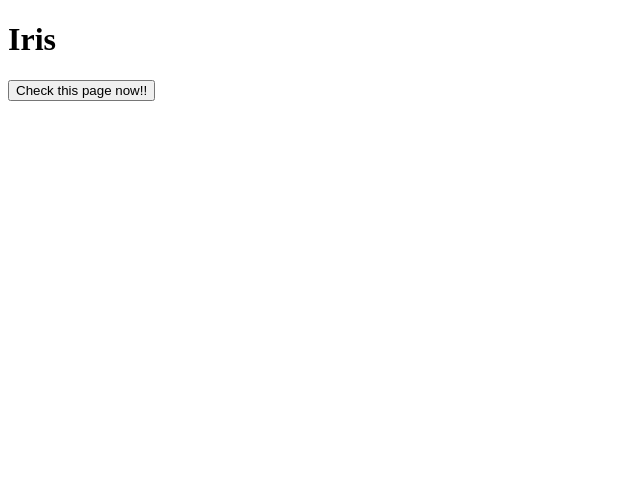
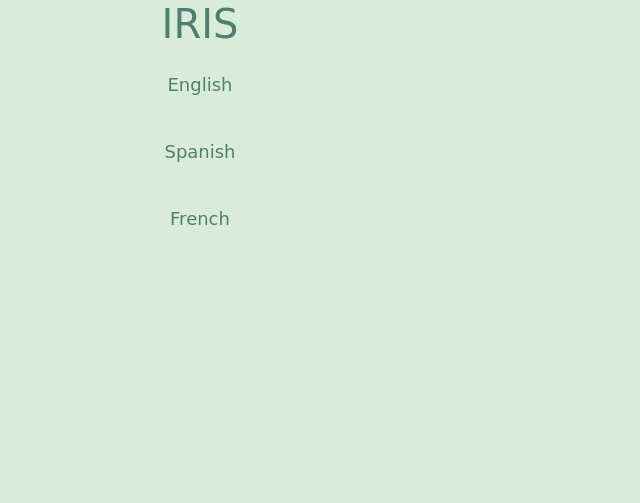
Before and after one commit to IanShaffer/Iris, a browser extension: page index.html in a window 1280 px wide. Shown: the whole page, without its empty margins (0-640 px from the left). Drawn offline with nearby package versions, Linux system fonts and the light colour scheme; a web font is replaced by a local one.

Commit message:
Auto stash before merge of "master" and "origin/master"

```diff
--- a/app.js
+++ b/app.js
@@ -1,11 +1,13 @@
+var languages = ['English', 'Spanish', 'French'];
 
-document.addEventListener('DOMContentLoaded', function () {
-    var checkPageButton = document.getElementById('checkPage');
-    checkPageButton.addEventListener('click', function () {
-        alert('test');
-    }, false);
-}, false);
 
-chrome.windows.getCurrent({}, function (windows) {
-    console.log(windows);
-});
+$(document).ready(function(){
+    for (i=0; i<languages.length; i++) {
+        var newDiv = $('<div>');
+        $(newDiv).attr('class', 'single-language');
+        $(newDiv).text(languages[i]);
+
+        $('.languages').append(newDiv);
+        console.log(newDiv);
+    }
+})
--- a/index.html
+++ b/index.html
@@ -1,15 +1,26 @@
 <!DOCTYPE html>
 <html lang="en">
+
 <head>
     <meta charset="UTF-8">
     <meta name="viewport" content="width=device-width, initial-scale=1.0">
     <meta http-equiv="X-UA-Compatible" content="ie=edge">
     <title>Iris</title>
+    <link rel="stylesheet" href="https://maxcdn.bootstrapcdn.com/bootstrap/4.0.0/css/bootstrap.min.css">
     <link rel="stylesheet" type="text/css" href="style.css">
+    <link href="https://fonts.googleapis.com/css?family=Iceland|Shrikhand" rel="stylesheet">
+    <script src="jquery-3.3.1.js"></script>
     <script src="app.js"></script>
 </head>
+
 <body>
-    <h1>Iris</h1>
-    <button id="checkPage">Check this page now!!</button>
+    <div class="container">
+        <div class="row iris">
+            <h1>IRIS</h1>
+            <div class="row languages">
+            </div>
+        </div>
+    </div>
 </body>
+
 </html>
--- a/style.css
+++ b/style.css
@@ -0,0 +1,36 @@
+html {
+    height: 500px;
+    width: 400px;
+}
+
+body {
+    background-color: rgb(217, 236, 218);
+}
+
+.row {
+    text-align: center;
+    position: relative;
+    display: block;
+}
+
+.iris {
+    font-family: 'Shrikhand', cursive;
+    color: rgb(80, 127, 113);
+    text-align: center;
+    font-size: 35px;
+}
+
+.languages {
+}
+
+.single-language {
+    margin-bottom: 10px;
+    color: rgb(80, 127, 113);
+    font-size: 18px;
+    padding: 15px;
+}
+
+.single-language:hover {
+    background-color: rgb(80, 127, 113);
+    color: rgb(217, 236, 218);
+}
```
Also changed, not shown: manifest.json.
